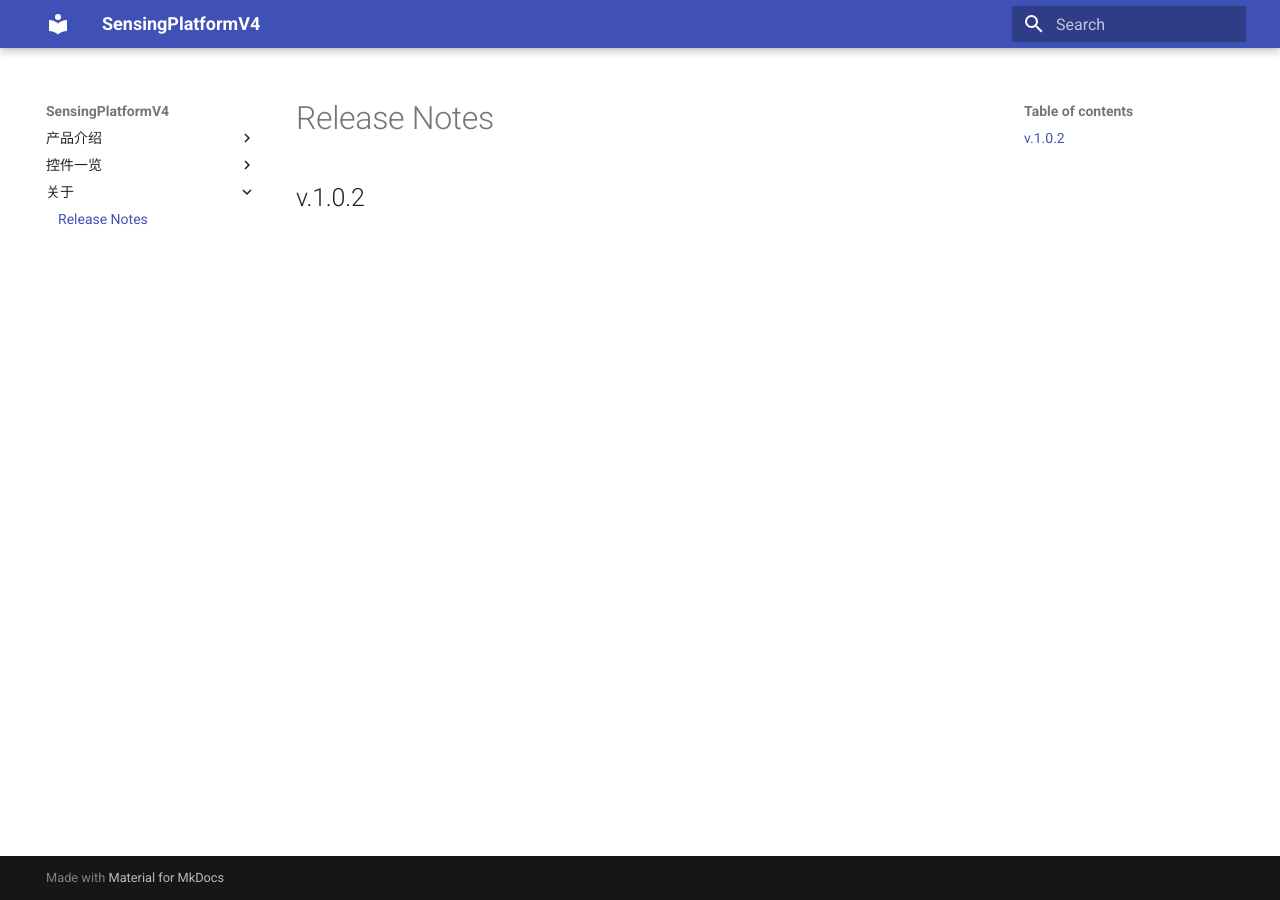
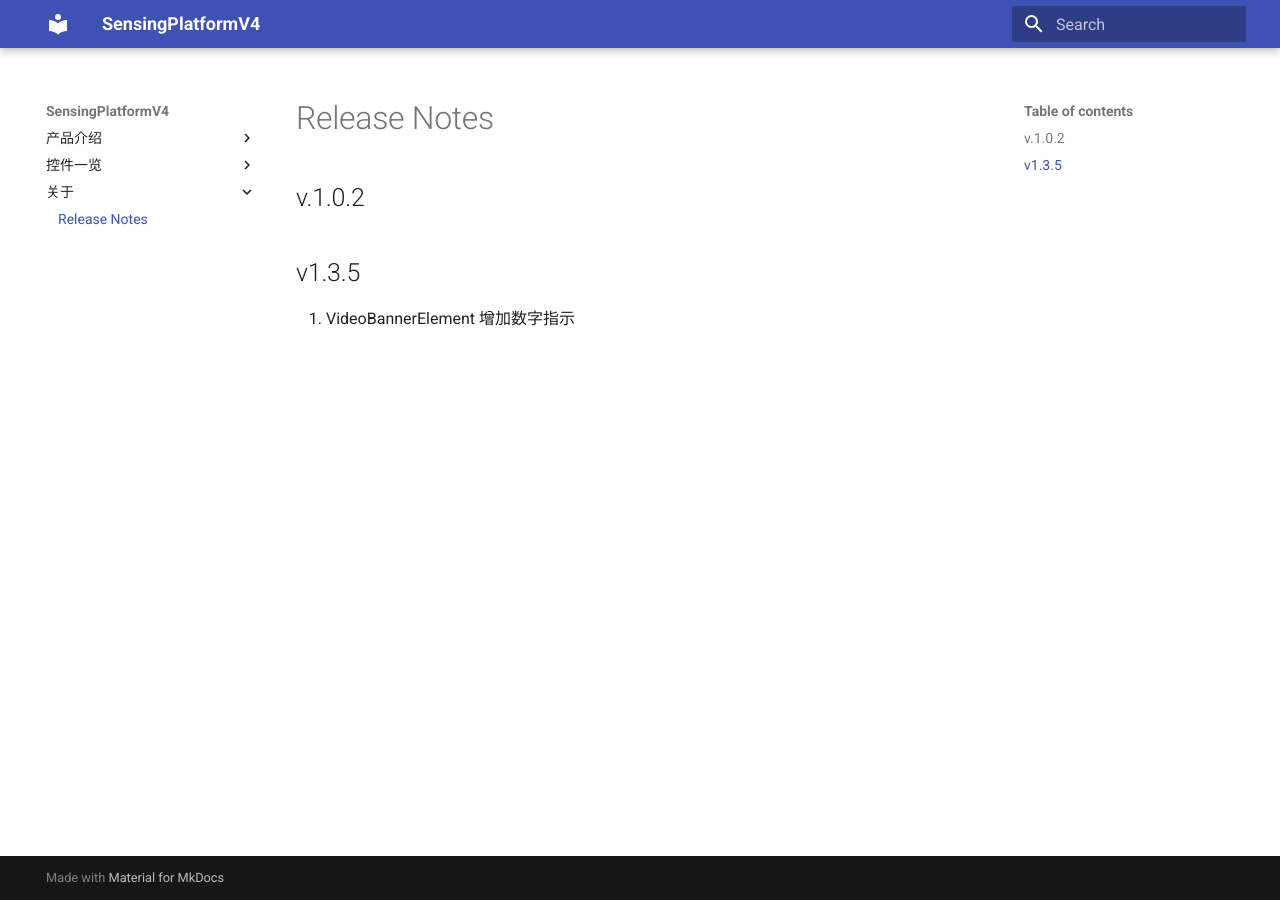
Before and after one commit to troncell/SensingPlatformDocs, an MkDocs documentation site: the page built from docs/release-notes.md, in a window 1280 px wide. Built offline with MkDocs 1.6.1 and Material for MkDocs 9.7.7, drawn with Linux system fonts in a browser that asks for light colours.

Commit message:
upate docs

```diff
--- a/docs/release-notes.md
+++ b/docs/release-notes.md
@@ -1 +1,4 @@
 ## v.1.0.2
+
+## v1.3.5
+1. VideoBannerElement 增加数字指示
```
